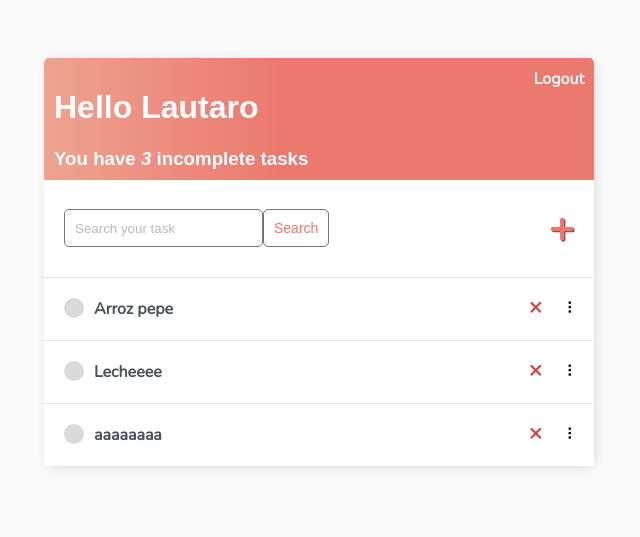
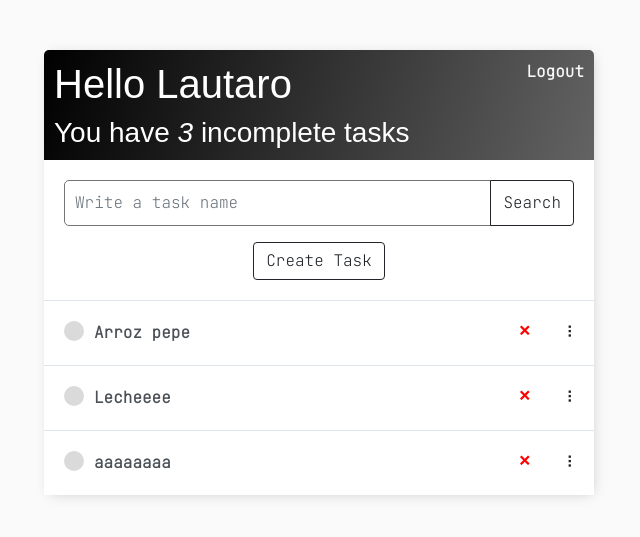
Before and after one commit to LautaroFullone/ToDo-List, a Django app: page / in a window 1280 px wide. Shown: the top 537 px of the page, without its empty margins (321-961 px from the left). Run offline with Django 3.2, Linux system fonts and the light colour scheme; a user stored in the database is signed in; data comes from the database, SQL or seed files in the repository; both versions use the stored data as it was after the commit.

Commit message:
bug with create task + views

```diff
--- a/base/templates/base/main.html
+++ b/base/templates/base/main.html
@@ -11,13 +11,24 @@
     <meta name="description" content="">
     <meta name="viewport" content="width=device-width, initial-scale=1">
 
-    <link rel="preconnect" href="https://fonts.gstatic.com">
-    <link href="https://fonts.googleapis.com/css2?family=Nunito:wght@200&display=swap" rel="stylesheet">
+ <link rel="preconnect" href="https://fonts.googleapis.com">
+<link rel="preconnect" href="https://fonts.gstatic.com" crossorigin>
+<link href="https://fonts.googleapis.com/css2?family=JetBrains+Mono:wght@100;200&display=swap" rel="stylesheet">
 
+    <link href="https://cdn.jsdelivr.net/npm/bootstrap@5.1.3/dist/css/bootstrap.min.css" rel="stylesheet" integrity="sha384-1BmE4kWBq78iYhFldvKuhfTAU6auU8tT94WrHftjDbrCEXSU1oBoqyl2QvZ6jIW3" crossorigin="anonymous">
     <style>
+        .container {
+            padding: 0;
+        }
+
+        .form-control:focus {
+            border-color: black;
+            box-shadow: inset 0 1px 1px rgba(100,100,100,100), 0 0 8px rgba(100,100,100,100);
+        }
+
         body {
             background-color: #FAFAFA;
-            font-family: 'Nunito', sans-serif;
+            font-family: 'JetBrains Mono', monospace;
             padding-top: 50px;
         }
 
@@ -52,7 +63,7 @@
             color: #fff;
             padding: 10px;
             border-radius: 5px 5px 0 0;
-            background: linear-gradient(90deg, #EEA390 0%, #EB796F 43%, #EB796F 100%);
+            background: linear-gradient(108deg, rgba(0,0,0,1) 0%, rgba(0,0,0,0.612857404692082) 100%);
         }
 
         .header-bar a {
@@ -97,7 +108,8 @@
         .delete-link {
             text-decoration: none;
             font-weight: 900;
-            color: #cf4949;
+            color: red;
+            font-weight: bold;
             font-size: 22px;
             line-height: 0;
             padding: 20px 0px;
@@ -136,16 +148,13 @@
 
 
         #add-link {
-            color: #EB796F;
+            color: red;
             text-decoration: none;
             font-size: 42px;
-            text-shadow: 1px 1px #81413b;
+            text-shadow: 1px 1px darkred;
         }
 
         #search-add-wrapper {
-            display: flex;
-            justify-content: space-between;
-            align-items: center;
             padding: 20px;
         }
 
--- a/base/templates/base/task_list.html
+++ b/base/templates/base/task_list.html
@@ -16,13 +16,24 @@
 
 
 <div id="search-add-wrapper">
-    <form method="GET" style="display: flex;">
-        <input type='text' name='search-area' placeholder="Search your task" value="{{search_input}}">
-        <input class="button" type="submit" value='Search'>
+    <form method="GET">
+
+        <div class="input-group mb-3">
+            <input type="text" class="form-control"  name='search-area' placeholder="Write a task name" value="{{search_input}}">
+            <button class="btn btn-outline-dark" type="submit">Search</button>
+        </div>
+
+        {% if tasks|length > 0 %}
+            <div class="row">
+                <div class="col text-center">
+                    <button class="btn btn-outline-dark"  href="{% url 'task-create' %}">Create Task</button>
+                </div>
+            </div>
+        {% endif %}
+
     </form>
-    {% if tasks|length > 0 %}
-        <a id="add-link" href="{% url 'task-create' %}">&#x2b;</a>
-    {% endif %}
+
+
 </div>
 
 
@@ -57,8 +68,8 @@
 
     {% empty %}
         <div style="text-align: center; padding-bottom: 10px; line-height: 1em;">
-            <h3>No new tasks are created.</h3>
-            <h3>Create a <a style="text-decoration: none; color: #e53935;" href="{% url 'task-create' %}">New task</a> ! </h3>
+            <h3>Nothing to show here. Please follow this link:</h3>
+            <a href="{% url 'task-create' %}"> Create a New Task</a>
         </div>
     {% endfor %}
 </div>
```
Also changed, not shown: base/templates/base/login.html (+20 -7 lines), base/templates/base/register.html (+26 -7 lines), base/templates/base/task_confirm_delete.html (+23 -6 lines), base/templates/base/task_form.html (+18 -7 lines), db.sqlite3.
